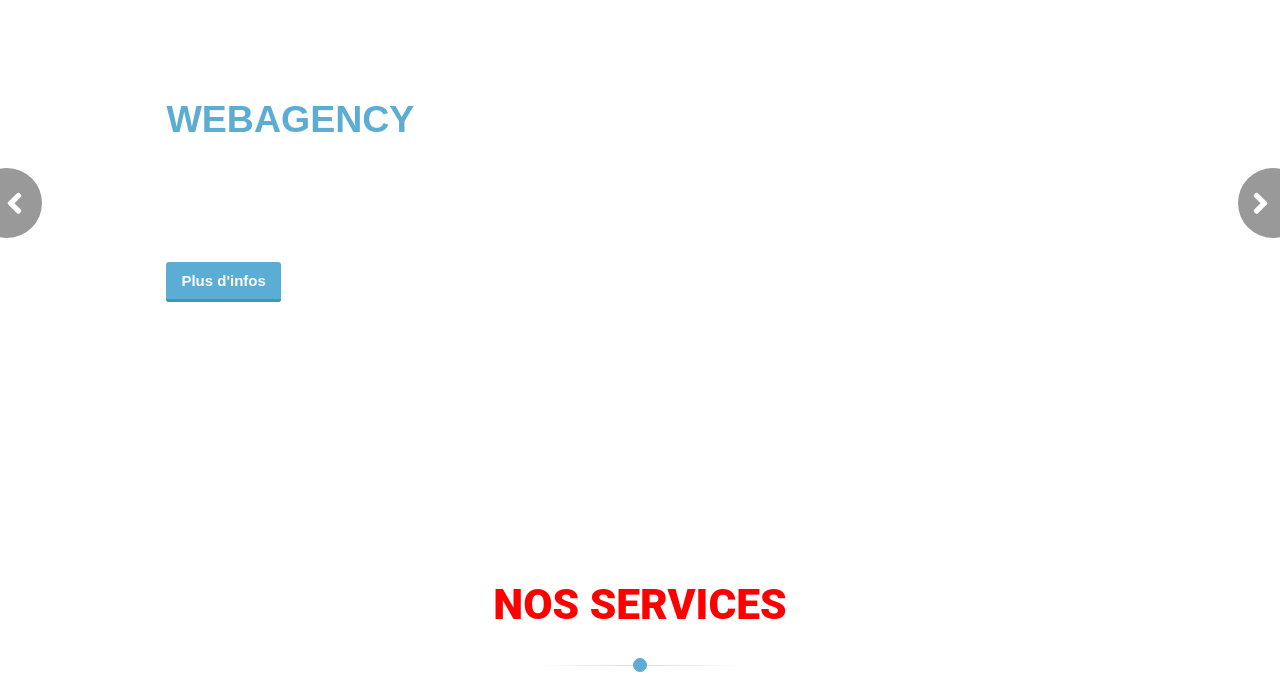
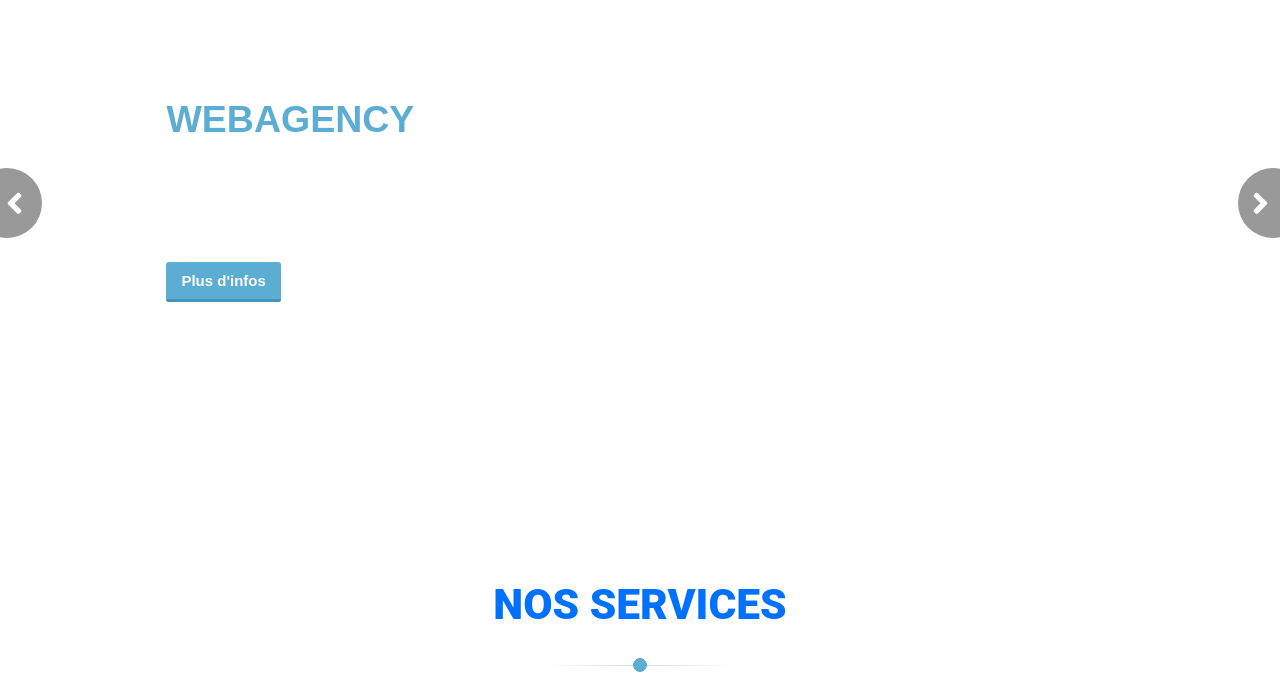
Before and after one commit to nepivent/essai-oc, a plain HTML site: page index.html in a window 1280 px wide. Shown: the part 100-780 px from the top of the page. Drawn offline with Linux system fonts and the light colour scheme; a web font is replaced by a local one.

Commit message:
Update styles.css

```diff
--- a/styles.css
+++ b/styles.css
@@ -35,7 +35,7 @@ body {
 .service_entt h2 {
   font-size: 250%;
   font-weight: 900;
-  color: red;
+  color: #0070ff;
   padding-top: 50px;
 }
 
```
